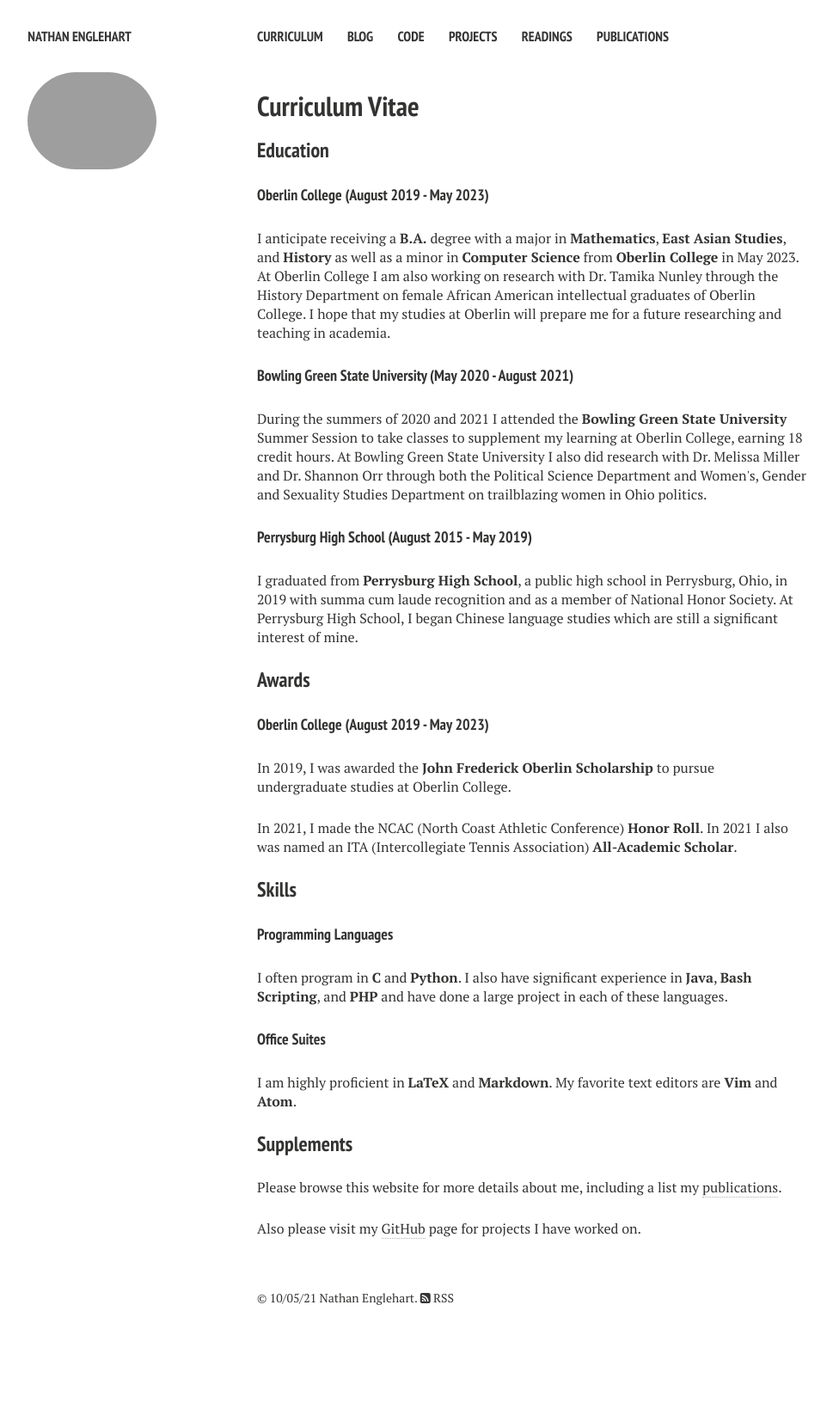
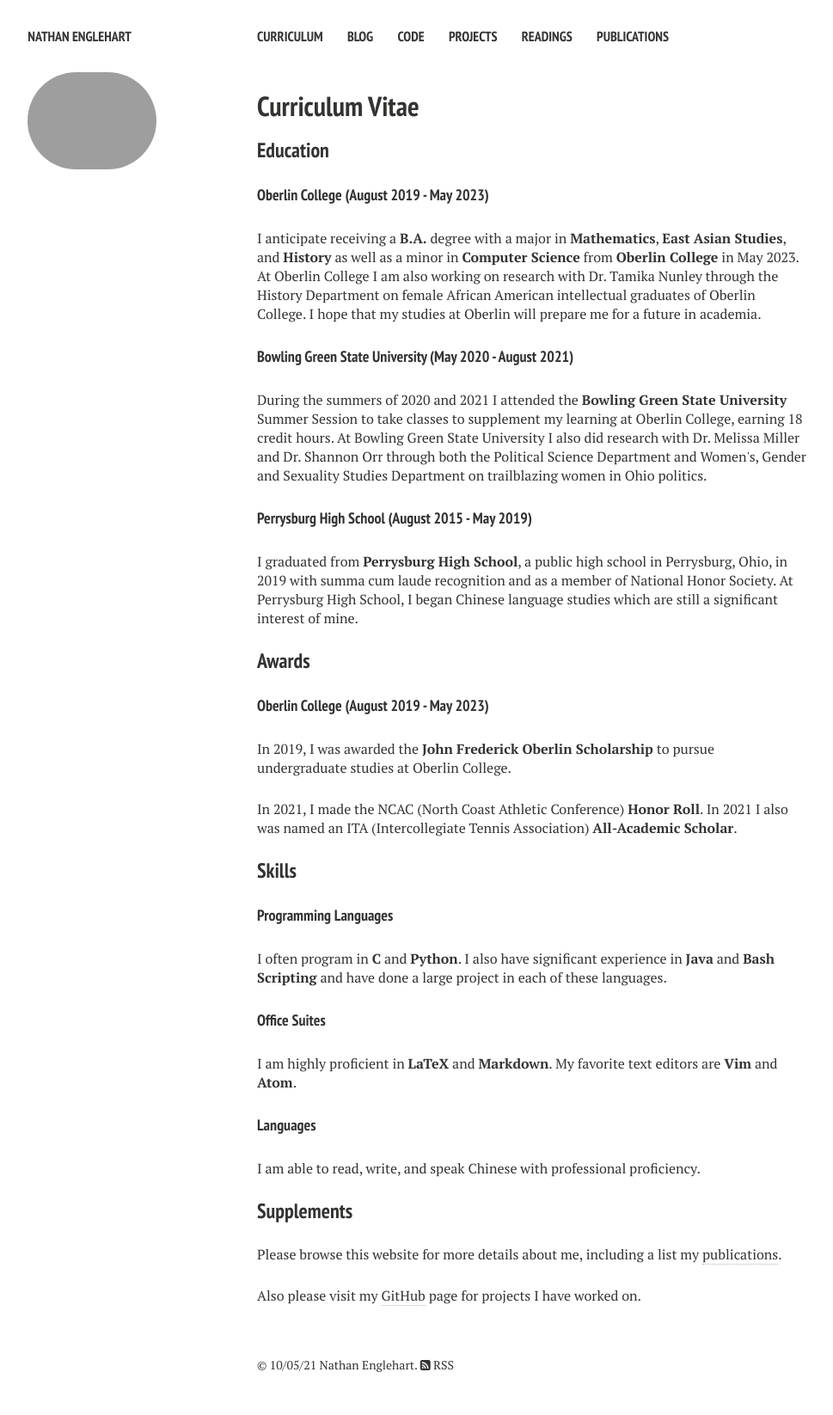
Before and after one commit to nathanenglehart/nathanenglehart.github.io, a Jekyll site: the page built from cv.md, in a window 1280 px wide. Shown: the whole page at 86% size, without its empty margins (21-990 px from the left). Built offline with Jekyll 4.4.1, drawn with Linux system fonts in a browser that asks for light colours; nearby versions of some CDN libraries; before the commit the page ends 1568 px from its top, so only the background shows below that.

Commit message:
Update cv.html

```diff
--- a/_layouts/cv.html
+++ b/_layouts/cv.html
@@ -49,7 +49,7 @@
 
       <h4>Oberlin College (August 2019 - May 2023)</h4>
       <p class="paragraph">
-      I anticipate receiving a <strong>B.A.</strong> degree with a major in <strong>Mathematics</strong>, <strong>East Asian Studies</strong>, and <strong>History</strong> as well as a minor in <strong>Computer Science</strong> from <strong>Oberlin College</strong> in May 2023. At Oberlin College I am also working on research with Dr. Tamika Nunley through the History Department on female African American intellectual graduates of Oberlin College. I hope that my studies at Oberlin will prepare me for a future researching and teaching in academia.
+      I anticipate receiving a <strong>B.A.</strong> degree with a major in <strong>Mathematics</strong>, <strong>East Asian Studies</strong>, and <strong>History</strong> as well as a minor in <strong>Computer Science</strong> from <strong>Oberlin College</strong> in May 2023. At Oberlin College I am also working on research with Dr. Tamika Nunley through the History Department on female African American intellectual graduates of Oberlin College. I hope that my studies at Oberlin will prepare me for a future in academia.
       </p>
       <h4>Bowling Green State University (May 2020 - August 2021)</h4>
       <p class="paragraph">During the summers of 2020 and 2021 I attended the <strong>Bowling Green State University</strong> Summer Session to take classes to supplement my learning at Oberlin College, earning 18 credit hours. At Bowling Green State University I also did research with Dr. Melissa Miller and Dr. Shannon Orr through both the Political Science Department and Women's, Gender and Sexuality Studies Department on trailblazing women in Ohio politics. </p>
@@ -72,11 +72,15 @@
       <h4>Programming Languages</h4>
 
       <!-- <h6>Machine Learning and Deep Learning</h6> <p class="paragraph">Statistical Methods and Optimization Methods.</p> overview of statistical models and algorithms used in machine learning for classification, prediction, clustering, hidden variable modeling, and sequence learning. Fundamentals of probability, Bayesian inference and decision theory, model selection, and stochastic optimization. Modeling approaches include directed and undirected graphs, parametric, nonparametric and semi-parametric mixture models, Hidden Markov Models, and selected non-probabilistic techniques such as Support Vector Machines and Neural Networks. Emphasis throughout is on probabilistic reasoning from data. -->
-      <p class="paragraph">I often program in <strong>C</strong> and <strong>Python</strong>. I also have significant experience in <strong>Java</strong>, <strong>Bash Scripting</strong>, and <strong>PHP</strong> and have done a large project in each of these languages. </p>
+      <p class="paragraph">I often program in <strong>C</strong> and <strong>Python</strong>. I also have significant experience in <strong>Java</strong> and <strong>Bash Scripting</strong> and have done a large project in each of these languages. </p>
 
       <h4>Office Suites</h4>
 
       <p class="paragraph">I am highly proficient in <strong>LaTeX</strong> and <strong>Markdown</strong>. My favorite text editors are <strong>Vim</strong> and <strong>Atom</strong>.</p>
+
+      <h4>Languages</h4>
+
+      <p class="paragraph">I am able to read, write, and speak Chinese with professional proficiency. </p>
 
       <h3>Supplements</h3>
 
```
